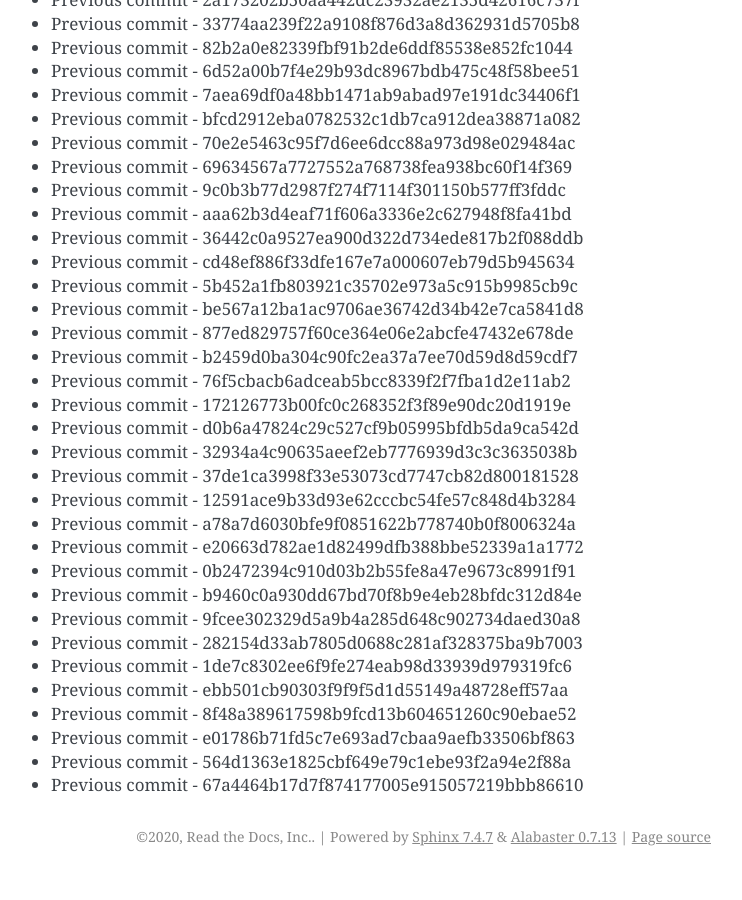
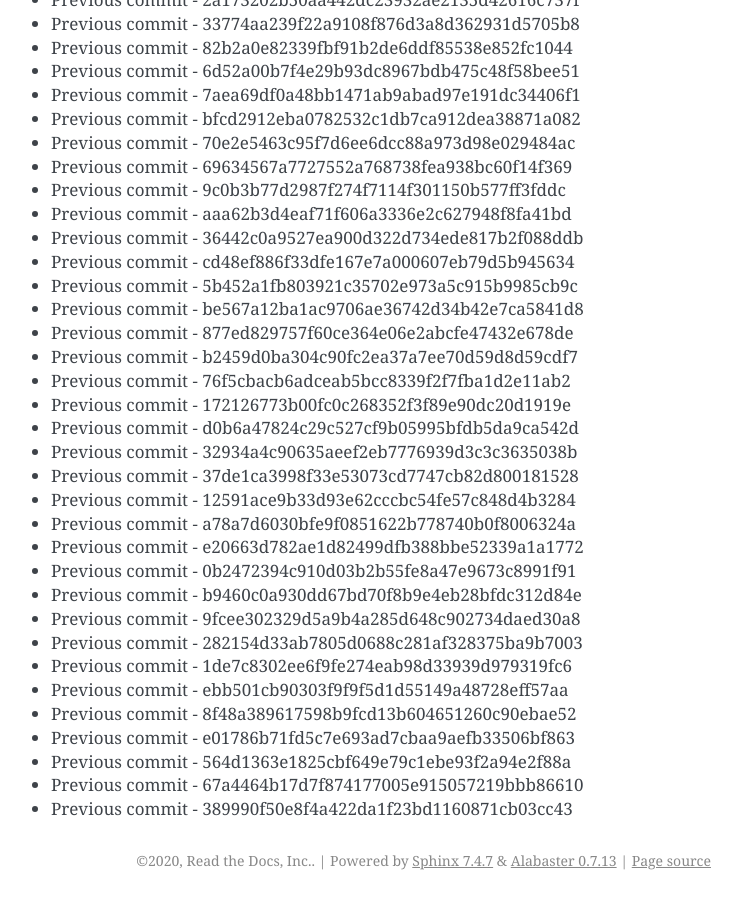
Before and after one commit to readthedocs/rtd-git-stresstest, a Sphinx documentation site: the page built from docs/updates.rst, in a window 1280 px wide and 900 px high, scrolled down 33519 px. Shown: the whole window, without its empty margins (399-1141 px from the left). Built offline with Sphinx 7.4.7, drawn with Linux system fonts in a browser that asks for light colours; before the commit the page ends 34395 px from its top, so only the background shows below that.

Commit message:
Generating commit from previous: 389990f50e8f4a422da1f23bd1160871cb03cc43

```diff
--- a/docs/updates.rst
+++ b/docs/updates.rst
@@ -1440,3 +1440,4 @@ It can be tested for any performance characteristics.
 * Previous commit - e01786b71fd5c7e693ad7cbaa9aefb33506bf863
 * Previous commit - 564d1363e1825cbf649e79c1ebe93f2a94e2f88a
 * Previous commit - 67a4464b17d7f874177005e915057219bbb86610
+* Previous commit - 389990f50e8f4a422da1f23bd1160871cb03cc43
```
